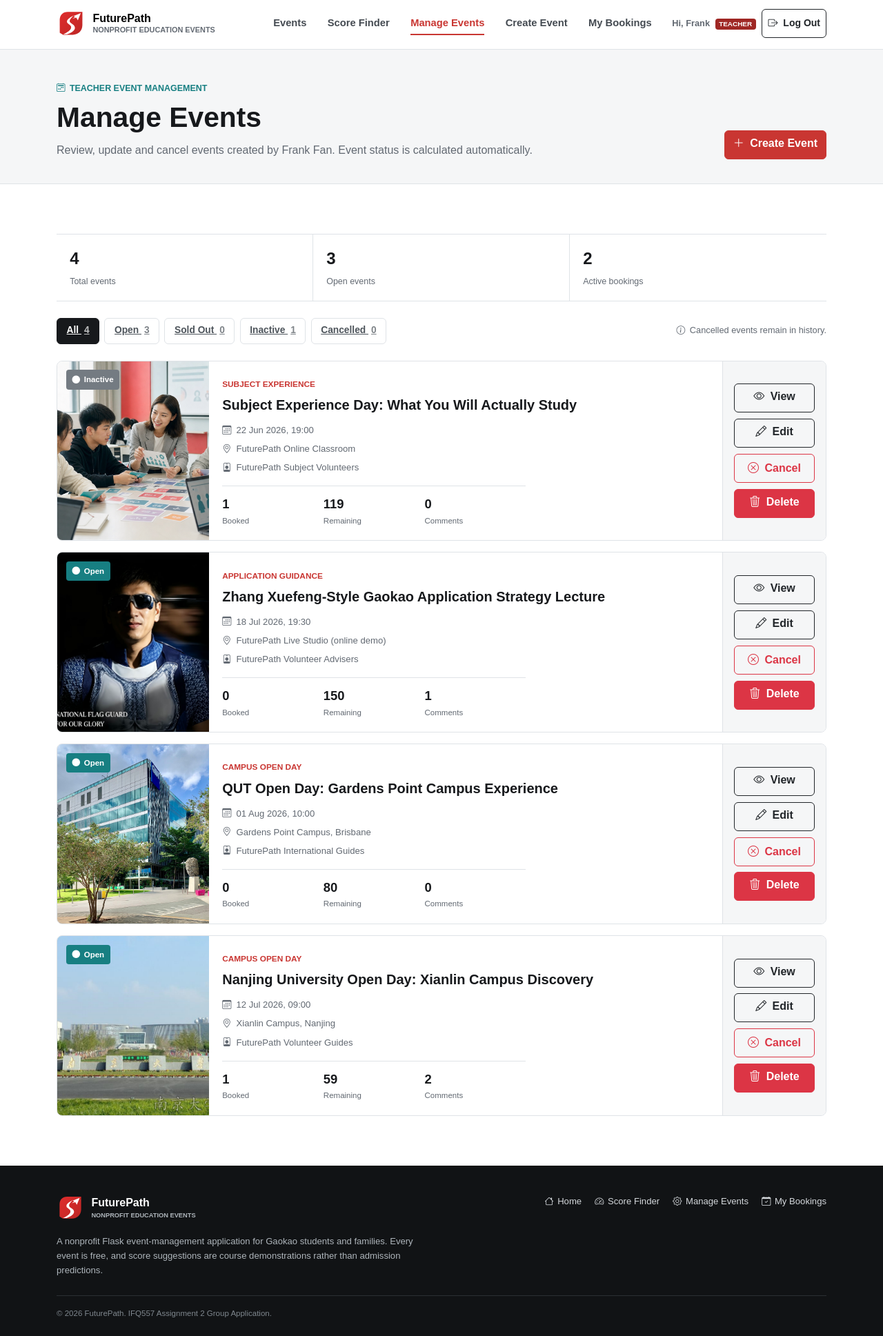
After one commit to 7000frank/futurepath-event-management, a Flask app: page /events/manage in a window 1280 px wide. The commit adds this page. Shown: the whole page at 69% size. Run offline with Flask 3, Linux system fonts and the light colour scheme; a user stored in the database is signed in; some libraries are stand-ins or nearby versions.

Commit message:
Add teacher event management and safe deletion

```diff
--- a/futurepath/static/style/style.css
+++ b/futurepath/static/style/style.css
@@ -1736,6 +1736,238 @@ textarea.form-control {
   border-left: 1px solid var(--line);
 }
 
+.management-hero {
+  display: flex;
+  align-items: end;
+  justify-content: space-between;
+  gap: 2rem;
+}
+
+.management-hero p {
+  max-width: 760px;
+  margin: 0;
+  color: var(--muted);
+}
+
+.management-hero .btn {
+  flex: 0 0 auto;
+}
+
+.management-toolbar {
+  display: flex;
+  align-items: center;
+  justify-content: space-between;
+  gap: 1rem;
+  margin-bottom: 1.5rem;
+}
+
+.management-toolbar .filter-bar {
+  margin: 0;
+}
+
+.management-toolbar .filter-btn span {
+  margin-left: 0.25rem;
+  opacity: 0.72;
+}
+
+.management-help {
+  display: inline-flex;
+  align-items: center;
+  gap: 0.4rem;
+  color: var(--muted);
+  font-size: 0.8rem;
+}
+
+.managed-event-list {
+  display: grid;
+  gap: 1rem;
+}
+
+.managed-event-record {
+  display: grid;
+  grid-template-columns: 220px minmax(0, 1fr) 150px;
+  min-height: 205px;
+  overflow: hidden;
+  background: #fff;
+  border: 1px solid var(--line);
+  border-radius: 8px;
+}
+
+.managed-event-image {
+  position: relative;
+  display: block;
+  overflow: hidden;
+  background: #d8dde1;
+}
+
+.managed-event-image img {
+  width: 100%;
+  height: 100%;
+  object-fit: cover;
+  transition: transform 180ms ease;
+}
+
+.managed-event-image:hover img {
+  transform: scale(1.025);
+}
+
+.managed-event-image .status-badge {
+  position: absolute;
+  top: 0.8rem;
+  left: 0.8rem;
+}
+
+.managed-event-main {
+  min-width: 0;
+  padding: 1.2rem;
+}
+
+.managed-event-main h2 {
+  margin: 0.35rem 0 0.75rem;
+  font-size: 1.25rem;
+  font-weight: 850;
+  line-height: 1.35;
+}
+
+.managed-event-main h2 a {
+  color: inherit;
+  text-decoration: none;
+}
+
+.managed-event-main h2 a:hover {
+  color: var(--red);
+}
+
+.managed-event-facts {
+  display: grid;
+  gap: 0.38rem;
+  color: var(--muted);
+  font-size: 0.82rem;
+}
+
+.managed-event-facts span {
+  display: flex;
+  align-items: center;
+  gap: 0.45rem;
+  min-width: 0;
+  overflow-wrap: anywhere;
+}
+
+.managed-event-metrics {
+  display: grid;
+  grid-template-columns: repeat(3, minmax(0, 1fr));
+  max-width: 440px;
+  margin-top: 1rem;
+  border-top: 1px solid var(--line);
+}
+
+.managed-event-metrics div {
+  padding: 0.7rem 0.8rem 0 0;
+}
+
+.managed-event-metrics strong,
+.managed-event-metrics span {
+  display: block;
+}
+
+.managed-event-metrics strong {
+  font-size: 1.15rem;
+  font-weight: 900;
+}
+
+.managed-event-metrics span {
+  color: var(--muted);
+  font-size: 0.72rem;
+}
+
+.managed-event-actions {
+  display: flex;
+  flex-direction: column;
+  justify-content: center;
+  gap: 0.55rem;
+  padding: 1rem;
+  background: var(--canvas);
+  border-left: 1px solid var(--line);
+}
+
+.managed-event-actions .btn,
+.managed-event-actions form {
+  width: 100%;
+}
+
+.managed-event-actions form .btn {
+  width: 100%;
+}
+
+.managed-event-closed {
+  display: inline-flex;
+  align-items: center;
+  justify-content: center;
+  gap: 0.4rem;
+  padding: 0.55rem;
+  color: var(--muted);
+  font-size: 0.76rem;
+  font-weight: 750;
+  text-align: center;
+}
+
+.delete-event-layout {
+  display: grid;
+  grid-template-columns: minmax(0, 1.45fr) minmax(320px, 0.65fr);
+  gap: 3rem;
+  align-items: start;
+}
+
+.delete-event-summary {
+  display: grid;
+  grid-template-columns: minmax(220px, 0.75fr) minmax(0, 1.25fr);
+  gap: 1.5rem;
+  align-items: center;
+}
+
+.delete-event-image {
+  overflow: hidden;
+  aspect-ratio: 4 / 3;
+  background: #d8dde1;
+  border-radius: 8px;
+}
+
+.delete-event-image img {
+  width: 100%;
+  height: 100%;
+  object-fit: cover;
+}
+
+.delete-event-summary h2 {
+  margin: 0.35rem 0 1rem;
+  font-size: 1.65rem;
+  font-weight: 900;
+  line-height: 1.3;
+}
+
+.delete-event-panel {
+  padding: 1.6rem;
+  background: var(--canvas);
+  border-top: 4px solid var(--red);
+  border-radius: 8px;
+}
+
+.delete-event-panel h2 {
+  margin: 0.75rem 0 0.65rem;
+  font-size: 1.35rem;
+  font-weight: 900;
+}
+
+.delete-event-panel p {
+  color: var(--muted);
+  font-size: 0.9rem;
+}
+
+.delete-event-icon {
+  color: var(--red);
+  font-size: 2rem;
+}
+
 .summary-strip {
   display: grid;
   grid-template-columns: repeat(3, 1fr);
--- a/futurepath/templates/base.html
+++ b/futurepath/templates/base.html
@@ -27,7 +27,8 @@
             <li class="nav-item"><a class="nav-link {{ 'active' if request.endpoint == 'main.index' }}" href="{{ url_for('main.index') }}">Events</a></li>
             <li class="nav-item"><a class="nav-link {{ 'active' if request.endpoint == 'main.score_finder' }}" href="{{ url_for('main.score_finder') }}">Score Finder</a></li>
             {% if current_user.is_authenticated and current_user.is_teacher %}
-              <li class="nav-item"><a class="nav-link {{ 'active' if request.endpoint in ['main.create_event', 'main.edit_event'] }}" href="{{ url_for('main.create_event') }}">Create Event</a></li>
+              <li class="nav-item"><a class="nav-link {{ 'active' if request.endpoint in ['main.manage_events', 'main.edit_event', 'main.delete_event'] }}" href="{{ url_for('main.manage_events') }}">Manage Events</a></li>
+              <li class="nav-item"><a class="nav-link {{ 'active' if request.endpoint == 'main.create_event' }}" href="{{ url_for('main.create_event') }}">Create Event</a></li>
             {% endif %}
             {% if current_user.is_authenticated %}
               <li class="nav-item"><a class="nav-link {{ 'active' if request.endpoint == 'main.bookings' }}" href="{{ url_for('main.bookings') }}">My Bookings</a></li>
@@ -76,6 +77,7 @@
           <div class="footer-links">
             <a class="footer-link" href="{{ url_for('main.index') }}"><i class="bi bi-house"></i> Home</a>
             <a class="footer-link" href="{{ url_for('main.score_finder') }}"><i class="bi bi-speedometer2"></i> Score Finder</a>
+            {% if current_user.is_authenticated and current_user.is_teacher %}<a class="footer-link" href="{{ url_for('main.manage_events') }}"><i class="bi bi-gear"></i> Manage Events</a>{% endif %}
             {% if current_user.is_authenticated %}<a class="footer-link" href="{{ url_for('main.bookings') }}"><i class="bi bi-calendar-check"></i> My Bookings</a>{% endif %}
           </div>
         </div>
--- a/futurepath/templates/event_detail.html
+++ b/futurepath/templates/event_detail.html
@@ -9,7 +9,7 @@
       <h1>{{ event.title }}</h1>
       <p>{{ event.summary }}</p>
       {% if current_user.is_authenticated and current_user.is_teacher and current_user.id == event.owner_id %}
-        <div class="owner-actions"><a class="btn btn-outline-dark" href="{{ url_for('main.edit_event', event_id=event.id) }}"><i class="bi bi-pencil me-1"></i> Edit Event</a>{% if event.status != 'Cancelled' %}<form method="post" action="{{ url_for('main.cancel_event', event_id=event.id) }}">{{ cancel_form.hidden_tag() }}<button class="btn btn-outline-danger" type="submit"><i class="bi bi-x-circle me-1"></i> Cancel Event</button></form>{% endif %}</div>
+        <div class="owner-actions"><a class="btn btn-outline-dark" href="{{ url_for('main.edit_event', event_id=event.id) }}"><i class="bi bi-pencil me-1"></i> Edit Event</a>{% if event.status != 'Cancelled' %}<form method="post" action="{{ url_for('main.cancel_event', event_id=event.id) }}">{{ cancel_form.hidden_tag() }}<button class="btn btn-outline-danger" type="submit"><i class="bi bi-x-circle me-1"></i> Cancel Event</button></form>{% endif %}<a class="btn btn-danger" href="{{ url_for('main.delete_event', event_id=event.id) }}"><i class="bi bi-trash3 me-1"></i> Delete Event</a></div>
       {% endif %}
     </div>
   </section>
--- /dev/null
+++ b/futurepath/templates/manage_events.html
@@ -0,0 +1,84 @@
+{% extends "base.html" %}
+{% block title %}Manage Events | FuturePath{% endblock %}
+{% block content %}
+  <section class="page-hero compact">
+    <div class="container">
+      <div class="management-hero">
+        <div>
+          <span class="section-kicker"><i class="bi bi-calendar2-week"></i> TEACHER EVENT MANAGEMENT</span>
+          <h1>Manage Events</h1>
+          <p>Review, update and cancel events created by {{ current_user.full_name }}. Event status is calculated automatically.</p>
+        </div>
+        <a class="btn btn-primary" href="{{ url_for('main.create_event') }}"><i class="bi bi-plus-lg me-1"></i> Create Event</a>
+      </div>
+    </div>
+  </section>
+
+  <section class="section-space">
+    <div class="container">
+      <div class="summary-strip" aria-label="Event management summary">
+        <div class="summary-item"><strong>{{ total_events }}</strong><span>Total events</span></div>
+        <div class="summary-item"><strong>{{ open_events }}</strong><span>Open events</span></div>
+        <div class="summary-item"><strong>{{ active_bookings }}</strong><span>Active bookings</span></div>
+      </div>
+
+      <div class="management-toolbar">
+        <div class="filter-bar" aria-label="Filter managed events by status">
+          <a class="filter-btn {{ 'active' if not status_filter }}" href="{{ url_for('main.manage_events') }}">All <span>{{ total_events }}</span></a>
+          {% for value, label in [('open', 'Open'), ('sold-out', 'Sold Out'), ('inactive', 'Inactive'), ('cancelled', 'Cancelled')] %}
+            <a class="filter-btn {{ 'active' if status_filter == value }}" href="{{ url_for('main.manage_events', status=value) }}">{{ label }} <span>{{ status_counts[value] }}</span></a>
+          {% endfor %}
+        </div>
+        <span class="management-help"><i class="bi bi-info-circle"></i> Cancelled events remain in history.</span>
+      </div>
+
+      {% if events %}
+        <div class="managed-event-list">
+          {% for event in events %}
+            <article class="managed-event-record">
+              <a class="managed-event-image" href="{{ url_for('main.event_detail', event_id=event.id) }}" aria-label="View {{ event.title }}">
+                <img src="{{ url_for('static', filename=event.image_path) }}" alt="">
+                <span class="status-badge {{ event.status_class }}"><i class="bi bi-circle-fill"></i> {{ event.status }}</span>
+              </a>
+              <div class="managed-event-main">
+                <span class="event-category">{{ event.category.name|upper }}</span>
+                <h2><a href="{{ url_for('main.event_detail', event_id=event.id) }}">{{ event.title }}</a></h2>
+                <div class="managed-event-facts">
+                  <span><i class="bi bi-calendar3"></i> {{ event.event_date.strftime('%d %b %Y') }}, {{ event.start_time.strftime('%H:%M') }}</span>
+                  <span><i class="bi bi-geo-alt"></i> {{ event.venue }}</span>
+                  <span><i class="bi bi-person-badge"></i> {{ event.presenter }}</span>
+                </div>
+                <div class="managed-event-metrics" aria-label="{{ event.title }} statistics">
+                  <div><strong>{{ event.booked_quantity }}</strong><span>Booked</span></div>
+                  <div><strong>{{ event.remaining_places }}</strong><span>Remaining</span></div>
+                  <div><strong>{{ event.comments|length }}</strong><span>Comments</span></div>
+                </div>
+              </div>
+              <div class="managed-event-actions">
+                <a class="btn btn-outline-dark" href="{{ url_for('main.event_detail', event_id=event.id) }}"><i class="bi bi-eye me-1"></i> View</a>
+                <a class="btn btn-outline-dark" href="{{ url_for('main.edit_event', event_id=event.id) }}"><i class="bi bi-pencil me-1"></i> Edit</a>
+                {% if event.status != 'Cancelled' %}
+                  <form method="post" action="{{ url_for('main.cancel_event', event_id=event.id) }}">
+                    {{ cancel_form.hidden_tag() }}
+                    <input type="hidden" name="return_to" value="manage_events">
+                    <button class="btn btn-outline-danger" type="submit"><i class="bi bi-x-circle me-1"></i> Cancel</button>
+                  </form>
+                {% else %}
+                  <span class="managed-event-closed"><i class="bi bi-lock"></i> Event cancelled</span>
+                {% endif %}
+                <a class="btn btn-danger" href="{{ url_for('main.delete_event', event_id=event.id) }}"><i class="bi bi-trash3 me-1"></i> Delete</a>
+              </div>
+            </article>
+          {% endfor %}
+        </div>
+      {% else %}
+        <div class="empty-state">
+          <i class="bi bi-calendar2-x fs-1 text-secondary"></i>
+          <h2 class="h5 fw-bold">No {{ status_filter|replace('-', ' ')|title if status_filter else '' }} events found</h2>
+          <p class="text-secondary">Create a new event or choose another status filter.</p>
+          <a class="btn btn-primary" href="{{ url_for('main.create_event') }}"><i class="bi bi-plus-lg me-1"></i> Create Event</a>
+        </div>
+      {% endif %}
+    </div>
+  </section>
+{% endblock %}
--- a/futurepath/views.py
+++ b/futurepath/views.py
@@ -190,6 +190,42 @@ def create_event():
     return render_template("event_form.html", form=form, event=None, heading="Create a Nonprofit Event")
 
 
+@main_bp.route("/events/manage")
+@login_required
+def manage_events():
+    require_teacher()
+    status_filter = request.args.get("status", "").strip()
+    allowed_statuses = {"open", "sold-out", "inactive", "cancelled"}
+    if status_filter not in allowed_statuses:
+        status_filter = ""
+
+    statement = (
+        db.select(Event)
+        .where(Event.owner_id == current_user.id)
+        .order_by(Event.updated_at.desc(), Event.event_date.desc())
+    )
+    all_events = db.session.scalars(statement).all()
+    status_counts = {
+        status: sum(event.status_class == status for event in all_events)
+        for status in allowed_statuses
+    }
+    managed_events = (
+        [event for event in all_events if event.status_class == status_filter]
+        if status_filter
+        else all_events
+    )
+    return render_template(
+        "manage_events.html",
+        events=managed_events,
+        total_events=len(all_events),
+        open_events=status_counts["open"],
+        active_bookings=sum(event.booked_quantity for event in all_events),
+        status_counts=status_counts,
+        status_filter=status_filter,
+        cancel_form=EmptyForm(),
+    )
+
+
 @main_bp.route("/events/<int:event_id>/edit", methods=["GET", "POST"])
 @login_required
 def edit_event(event_id):
@@ -240,7 +276,44 @@ def cancel_event(event_id):
         flash("The event has been cancelled.", "info")
     else:
         flash("The cancellation request could not be validated.", "danger")
+    if request.form.get("return_to") == "manage_events":
+        return redirect(url_for("main.manage_events"))
     return redirect(url_for("main.event_detail", event_id=event.id))
+
+
+@main_bp.route("/events/<int:event_id>/delete", methods=["GET", "POST"])
+@login_required
+def delete_event(event_id):
+    event = db.get_or_404(Event, event_id)
+    require_owner(event)
+    form = EmptyForm()
+    can_delete = not event.bookings and not event.comments
+
+    if form.validate_on_submit():
+        if not can_delete:
+            flash(
+                "Events with bookings or comments cannot be permanently deleted. Cancel the event to preserve its history.",
+                "danger",
+            )
+            return redirect(url_for("main.manage_events"))
+
+        event_title = event.title
+        uploaded_image = None
+        if event.image_is_upload:
+            uploaded_image = Path(current_app.config["UPLOAD_FOLDER"]) / event.image_filename
+        db.session.delete(event)
+        db.session.commit()
+        if uploaded_image and uploaded_image.exists():
+            uploaded_image.unlink()
+        flash(f'"{event_title}" has been permanently deleted.', "success")
+        return redirect(url_for("main.manage_events"))
+
+    return render_template(
+        "delete_event.html",
+        event=event,
+        form=form,
+        can_delete=can_delete,
+    )
 
 
 @main_bp.route("/events/<int:event_id>/book", methods=["POST"])
```
Also changed, not shown: other parts of futurepath/static/style/style.css (+64 -0 lines), futurepath/templates/delete_event.html (added, +57 -0 lines), tests/test_app.py (+35 -1 lines), README.md, futurepath/database.sqlite, 1 other file.
